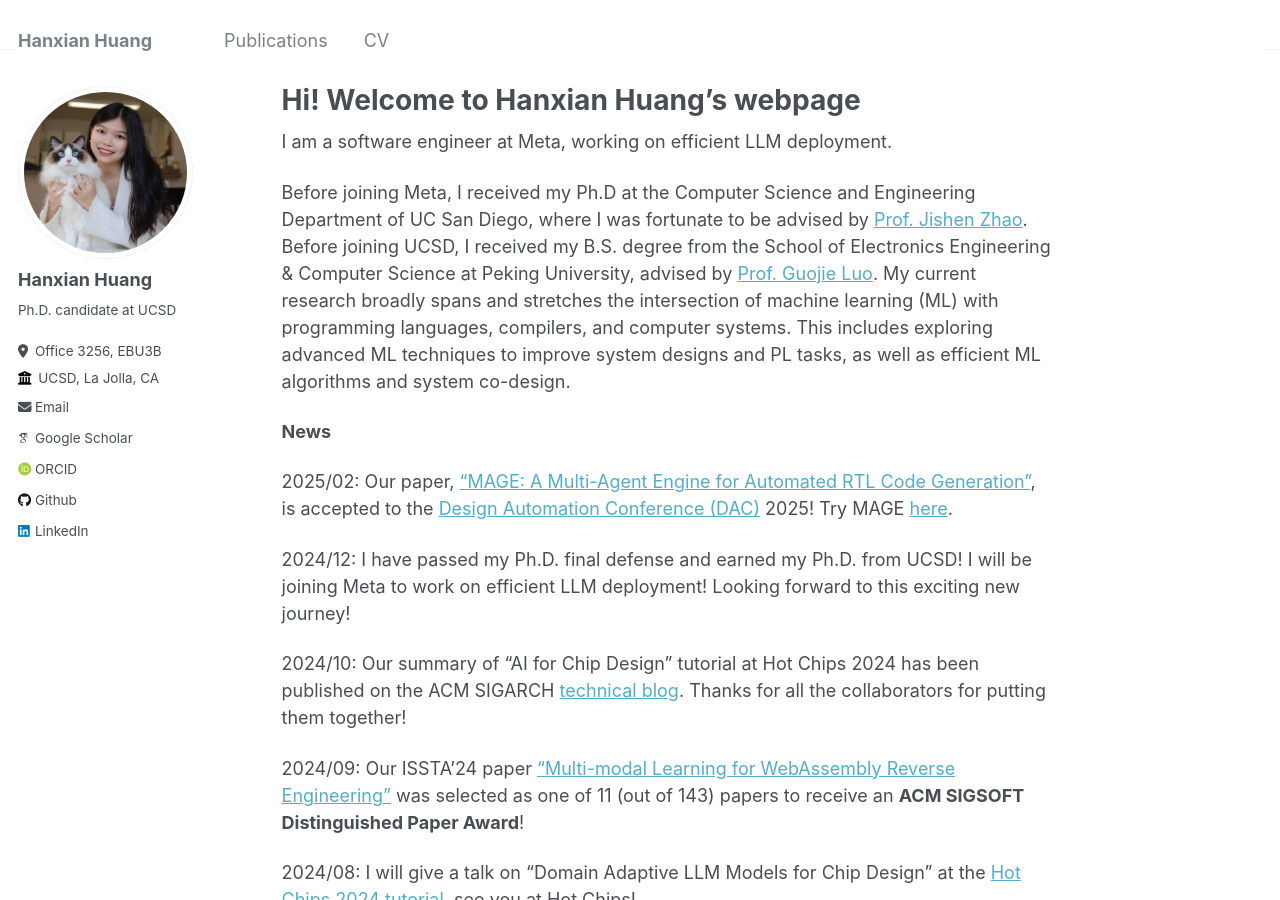
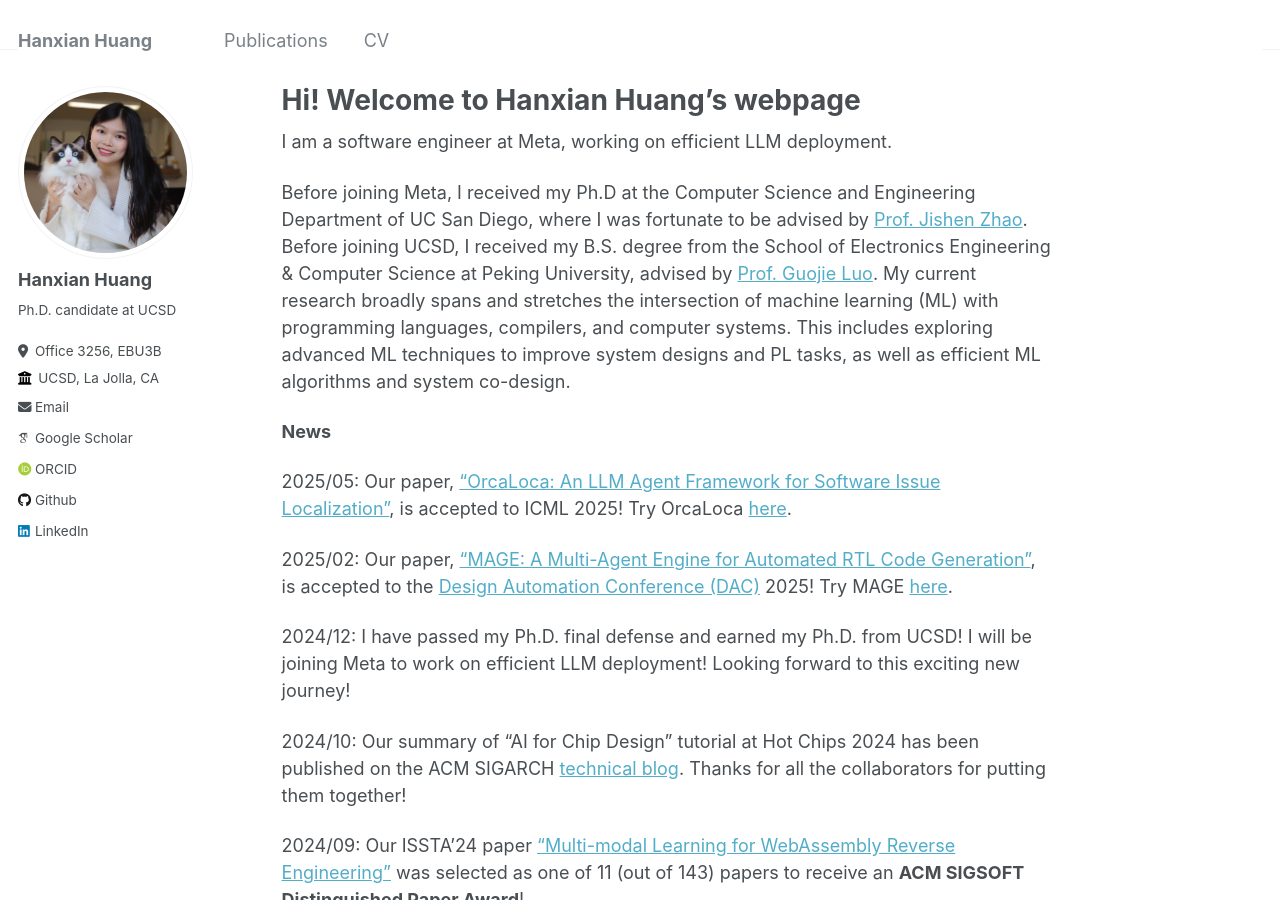
Before and after one commit to Hanxian97/Hanxian97.github.io, a Jekyll site: the page built from _pages/about.md, in a window 1280 px wide and 900 px high. Built offline with Jekyll 4.4.1, drawn with Linux system fonts in a browser that asks for light colours; some web fonts are replaced.

Commit message:
Update about.md

```diff
--- a/_pages/about.md
+++ b/_pages/about.md
@@ -12,6 +12,8 @@ I am a software engineer at Meta, working on efficient LLM deployment.
 Before joining Meta, I received my Ph.D at the Computer Science and Engineering Department of UC San Diego,  where I was fortunate to be advised by [Prof. Jishen Zhao](https://cseweb.ucsd.edu/~jzhao/index.html). Before joining UCSD, I received my B.S. degree from the School of Electronics Engineering & Computer Science at Peking University, advised by [Prof. Guojie Luo](https://ceca.pku.edu.cn/en/people_/faculty_/guojie_luo/). My current research broadly spans and stretches the intersection of machine learning (ML) with programming languages, compilers, and computer systems. This includes exploring advanced ML techniques to improve system designs and PL tasks, as well as efficient ML algorithms and system co-design.
 
 **News**
+
+2025/05: Our paper, ["OrcaLoca: An LLM Agent Framework for Software Issue Localization"](https://arxiv.org/pdf/2502.00350), is accepted to ICML 2025! Try OrcaLoca [here](https://github.com/fishmingyu/OrcaLoca).
 
 2025/02: Our paper, ["MAGE: A Multi-Agent Engine for Automated RTL Code Generation"](https://arxiv.org/pdf/2412.07822), is accepted to the [Design Automation Conference (DAC)](https://www.dac.com) 2025! Try MAGE [here](https://github.com/stable-lab/MAGE).
 
```
